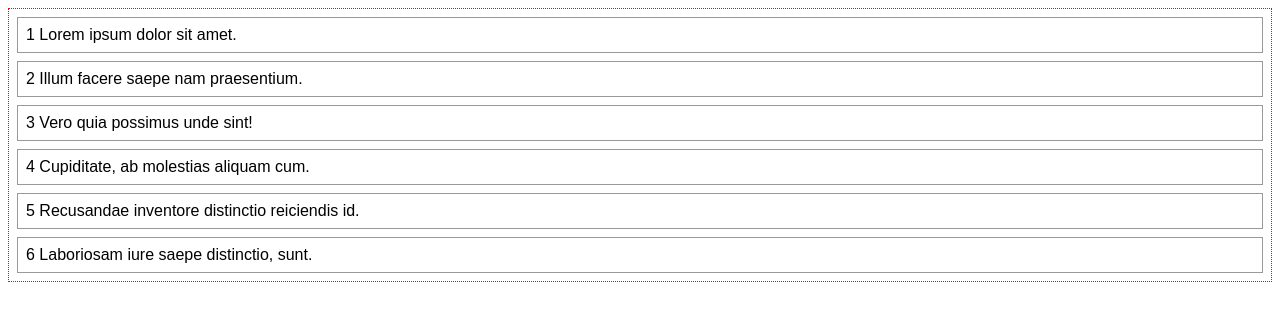
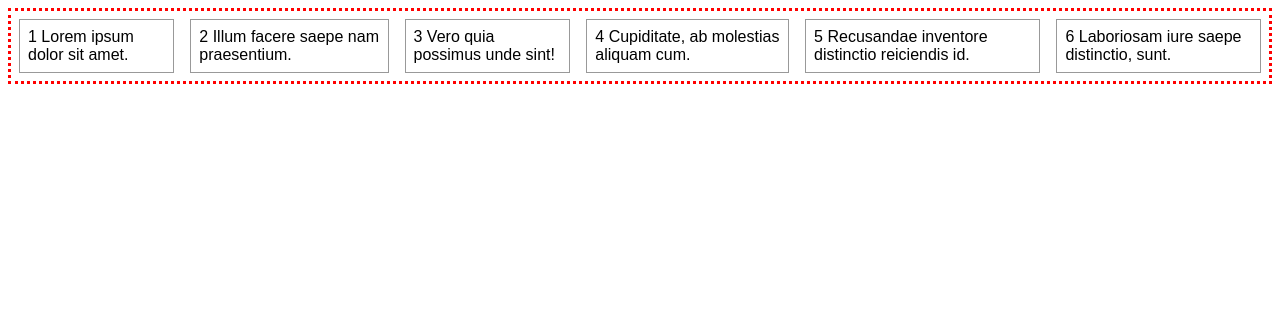
Before and after one commit to BaskovicP/cieses, a plain HTML site: page flexbox-exercise/boxes.html in a window 1280 px wide. Drawn offline with Linux system fonts and the light colour scheme.

Commit message:
Make flex-flow work instead of normal flex-dircetion/wrap

```diff
--- a/flexbox-exercise/css/boxes.css
+++ b/flexbox-exercise/css/boxes.css
@@ -5,7 +5,18 @@ ul {
 	list-style-type: none;
 	padding: 0;
 	margin: 0;
-	border: 1px dotted red;
+    border: 3px dotted red;
+    display: flex;
+    flex-direction: row; /*Also the default value*/
+    flex-wrap: wrap;
+    /* The items are wide as the content
+    and moves the box down if you resize the window
+    The default value is nowrap
+    */
+
+    flex-flow: row nowrap; /* Shorthand for the 10. and 11. line */
+
+
 }
 li {
 	border: 1px solid #999;
```
